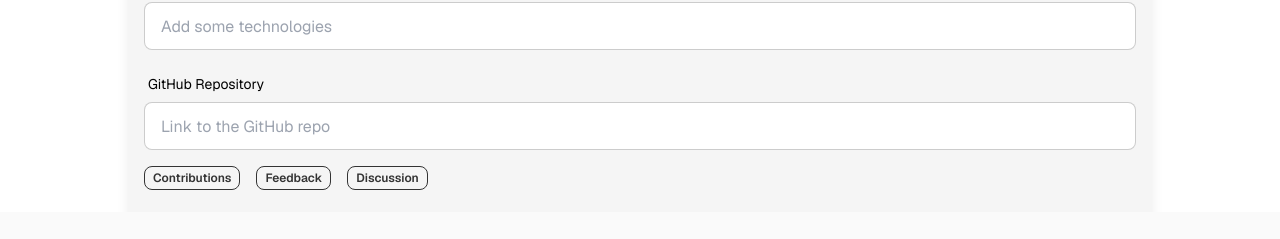
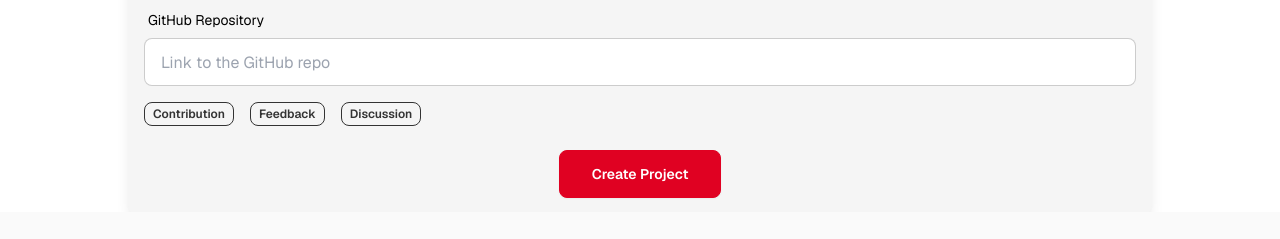
Before and after one commit to steelesh/UCollab, a Next.js app: page /create in a window 1280 px wide. Shown: the part 520-759 px from the top of the page. Built offline with nearby package versions, Linux system fonts and the light colour scheme; no server answers.

Commit message:
update database to accept simple postType (requires node_modules cleared)

```diff
--- a/src/pages/create.tsx
+++ b/src/pages/create.tsx
@@ -64,7 +64,7 @@ const CreateProjectPage = () => {
       <Head>
         <title>UCollab — Create</title>
       </Head>
-      <div className="absolute inset-0 flex h-full w-full flex-col items-center overflow-y-auto py-24">
+      <div className="absolute inset-0 flex h-full w-full flex-col items-center overflow-y-auto pt-8">
         <div className="mx-auto w-full max-w-5xl rounded-lg bg-base-300 p-4 shadow-lg">
           <h2 className="mb-6 text-center text-3xl font-bold">
             Create Your Project
@@ -134,7 +134,7 @@ const CreateProjectPage = () => {
               />
             </div>
             <div className="flex gap-4">
-              {["Contributions", "Feedback", "Discussion"].map((type) => (
+              {["Contribution", "Feedback", "Discussion"].map((type) => (
                 <motion.button
                   key={type}
                   className={`btn btn-outline btn-xs ${postType === type ? "btn-success" : "btn-accent"} rounded-lg`}
--- a/src/schemas/post.schema.ts
+++ b/src/schemas/post.schema.ts
@@ -3,7 +3,7 @@ import { z } from "zod";
 export const postSchema = z.object({
   title: z.string().min(1),
   description: z.string().min(1),
-  postType: z.enum(["SEEKING_CONTRIBUTION", "SEEKING_FEEDBACK", "DISCUSSION"]),
+  postType: z.enum(["CONTRIBUTION", "FEEDBACK", "DISCUSSION"]),
   technologies: z.array(z.string()).optional(),
   githubRepo: z.string().url().optional(),
   status: z.enum(["OPEN", "CLOSED"]),
--- a/src/types/post.types.ts
+++ b/src/types/post.types.ts
@@ -46,7 +46,7 @@ export type PostWithCommentsResponse = Prisma.PostGetPayload<{
 export type CreatePostInput = {
   title: string;
   description: string;
-  postType: "SEEKING_CONTRIBUTION" | "SEEKING_FEEDBACK" | "DISCUSSION";
+  postType: "CONTRIBUTION" | "FEEDBACK" | "DISCUSSION";
   technologies?: string[];
   githubRepo?: string;
   status: "OPEN" | "CLOSED";
```
Also changed, not shown: 1 other file (tests, documents, lock files or other folders).
